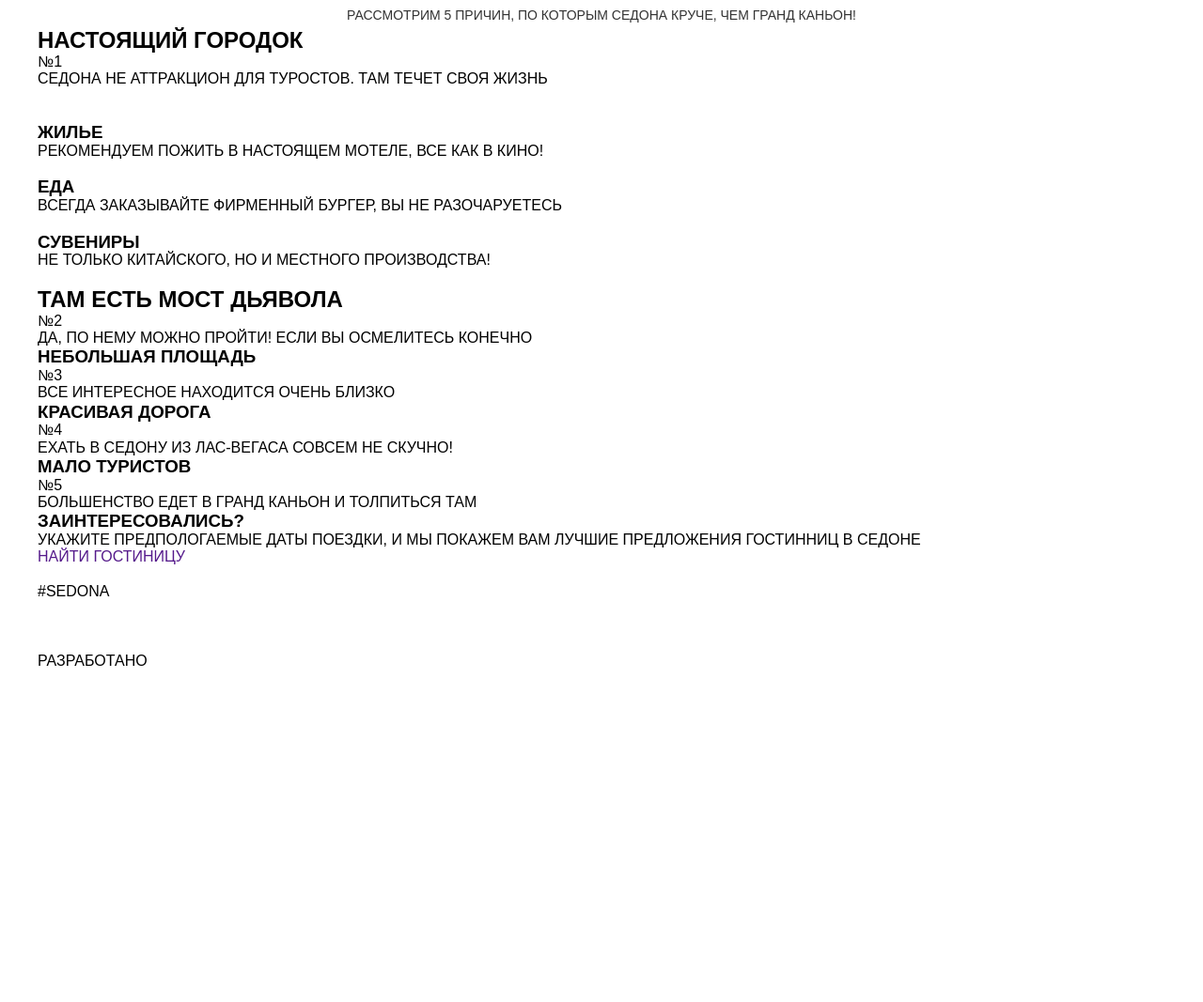
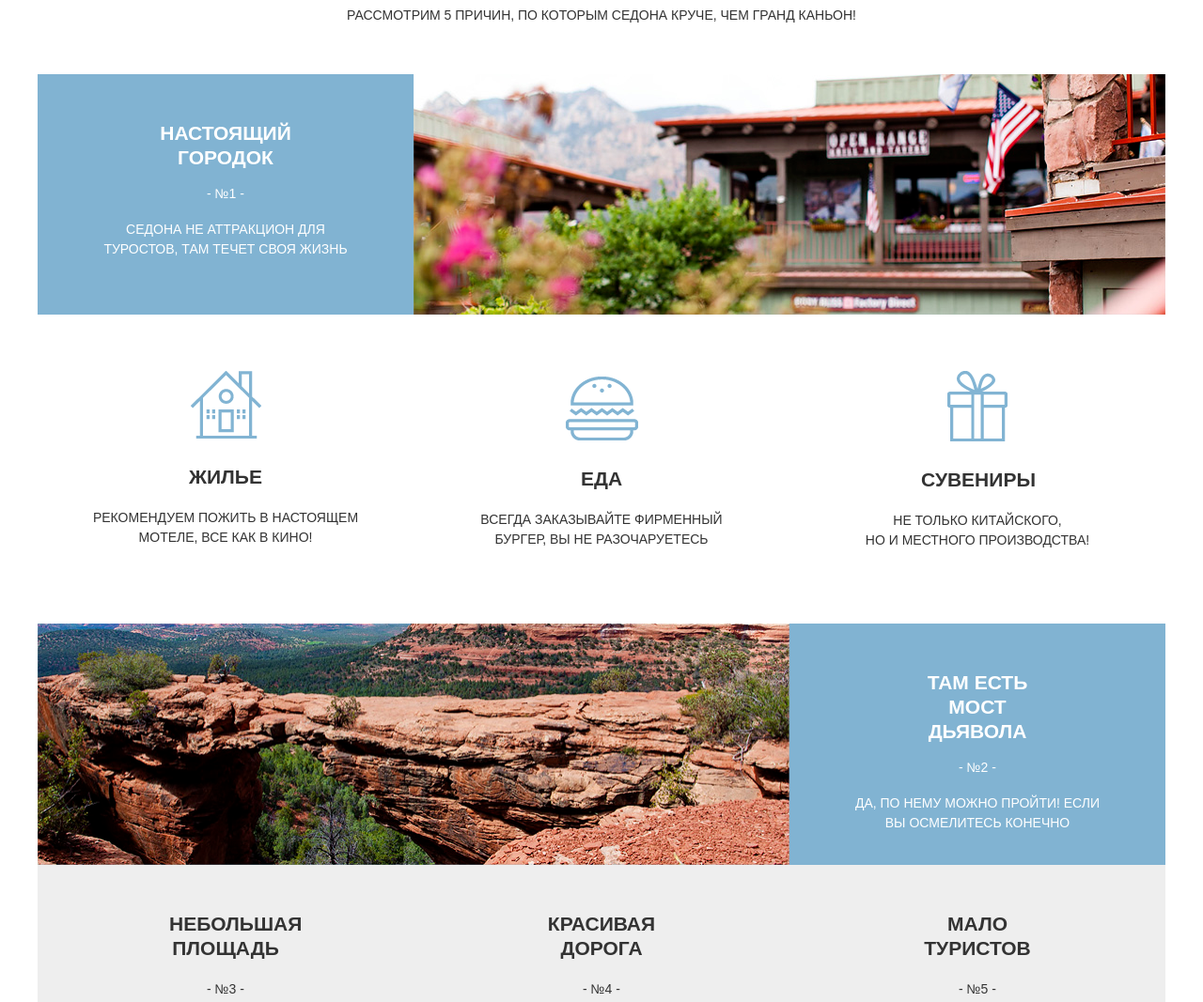
Before and after one commit to AdelRomeo/SedonaM, a website: page index.html in a window 1280 px wide. Shown: the part 736-1803 px from the top of the page at 94% size. Before the commit the page ends 1449 px from the top, so only its background shows below. Drawn offline with Linux system fonts and the light colour scheme.

Commit message:
закончил верстку основной части главной страницы

```diff
--- a/index.html
+++ b/index.html
@@ -24,56 +24,56 @@
 			<h1 class="main-sedona--title">СЕДОНА - НЕБОЛЬШОЙ ГОРОДОК В АРИЗОНЕ, ЗАСЛУЖИВАЮЩИЙ БОЛЬШЕГО!</h1>
 			<p class="main-sedona--description">РАССМОТРИМ 5 ПРИЧИН, ПО КОТОРЫМ СЕДОНА КРУЧЕ, ЧЕМ ГРАНД КАНЬОН!</p>
 		</div>
-		<section class="advantages1">
-			<div>
-				<div>
+		<section class="advantages 2">
+			<div class="advantages--natural-city">
+				<div class="advantages--item__all">
 					<h2>НАСТОЯЩИЙ ГОРОДОК</h2>
-					<span>№1</span>
-					<p>СЕДОНА НЕ АТТРАКЦИОН ДЛЯ ТУРОСТОВ. ТАМ ТЕЧЕТ СВОЯ ЖИЗНЬ</p>
+					<span>- №1 -</span>
+					<p>СЕДОНА НЕ АТТРАКЦИОН ДЛЯ ТУРОСТОВ, ТАМ ТЕЧЕТ СВОЯ ЖИЗНЬ</p>
 				</div>
-				<img src="" class="advantages--first-logo">
+				<img src="css/img/photo-city@1x.png" class="advantages--logo__first">
 			</div>
-			<ul class="advantages--list-item">
-				<li class="advantages--list">
-					<img src="" class="advantages--logo">
+			<ul class="advantages--list">
+				<li class="advantages--list-item">
+					<img src="css/img/icon-house.png" class="advantages--logo">
 					<h3 class="advantages--title">ЖИЛЬЕ</h3>
 					<p class="advantages--description">РЕКОМЕНДУЕМ ПОЖИТЬ В НАСТОЯЩЕМ МОТЕЛЕ, ВСЕ КАК В КИНО!</p>
 				</li>
 				<li class="advantages--list-item">
-					<img src="" class="advantages--logo">
+					<img src="css/img/icon-burger.png" class="advantages--logo advantages--logo__burg">
 					<h3 class="advantages--title">ЕДА</h3>
 					<p class="advantages--description">ВСЕГДА ЗАКАЗЫВАЙТЕ ФИРМЕННЫЙ БУРГЕР, ВЫ НЕ РАЗОЧАРУЕТЕСЬ</p>
 				</li>
 				<li class="advantages--list-item">
-					<img src="" class="advantages--logo">
+					<img src="css/img/icon-gift.png" class="advantages--logo">
 					<h3 class="advantages--title">СУВЕНИРЫ</h3>
-					<p class="advantages--description">НЕ ТОЛЬКО КИТАЙСКОГО, НО И МЕСТНОГО ПРОИЗВОДСТВА!</p>
+					<p class="advantages--description">НЕ ТОЛЬКО КИТАЙСКОГО,<br> НО И МЕСТНОГО ПРОИЗВОДСТВА!</p>
 				</li>
 			</ul>
 		</section>
-		<section class="advantages2">
-			<div>
-				<div>
-					<img src="" class="advantages--last-logo">
-					<h2>ТАМ ЕСТЬ МОСТ ДЬЯВОЛА</h2>
-					<span>№2</span>
+		<section class="advantages">
+			<div class="advantages--natural-city">
+				<img src="css/img/photo-bridge@1x.png" class="advantages--logo__first">
+				<div class="advantages--item__all">
+					<h2>ТАМ ЕСТЬ<br> МОСТ ДЬЯВОЛА</h2>
+					<span>- №2 -</span>
 					<p>ДА, ПО НЕМУ МОЖНО ПРОЙТИ! ЕСЛИ ВЫ ОСМЕЛИТЕСЬ КОНЕЧНО</p>
 				</div>
 			</div>
-			<ul class="advantages--list-item">
-				<li class="advantages--list">
+			<ul class="advantages--list">
+				<li class="advantages--item__all  advantages--item__last">
 					<h3 class="advantages--title">НЕБОЛЬШАЯ ПЛОЩАДЬ</h3>
-					<span>№3</span>
+					<span>- №3 -</span>
 					<p class="advantages--description">ВСЕ ИНТЕРЕСНОЕ НАХОДИТСЯ ОЧЕНЬ БЛИЗКО</p>
 				</li>
-				<li class="advantages--list-item">
+				<li class="advantages--item__all advantages--item__last">
 					<h3 class="advantages--title">КРАСИВАЯ ДОРОГА</h3>
-					<span>№4</span>
+					<span>- №4 -</span>
 					<p class="advantages--description">ЕХАТЬ В СЕДОНУ ИЗ ЛАС-ВЕГАСА СОВСЕМ НЕ СКУЧНО!</p>
 				</li>
-				<li class="advantages--list-item">
+				<li class="advantages--item__all  advantages--item__last">
 					<h3 class="advantages--title">МАЛО ТУРИСТОВ</h3>
-					<span>№5</span>
+					<span>- №5 -</span>
 					<p class="advantages--description">БОЛЬШЕНСТВО ЕДЕТ В ГРАНД КАНЬОН И ТОЛПИТЬСЯ ТАМ</p>
 				</li>
 			</ul>
--- a/src/styles/advantages1.scss
+++ b/src/styles/advantages1.scss
@@ -0,0 +1,88 @@
+@media (min-width: 800px) {
+
+	.advantages{
+		width: 1200px;
+		margin-top: 50px;
+	}
+
+	.advantages--natural-city{
+		display: flex;
+		max-height: 257px;
+		&__last{
+			padding-top: -10px;
+		}
+	}
+
+	.advantages--item__all{
+		padding-top: 50px;
+		padding-bottom: 59px;
+		font-family: $main-font;
+		background-color: $btn-color;
+		width: 400px;
+		color: $col-f-bb;
+		& h2{
+			@include title-style;
+			@include margin-auto;
+			width: 152px;
+			margin-bottom: 15px;
+		}
+		& span{
+			margin-bottom: 17px;
+			@include desc-style;
+		}
+		& p{
+			@include margin-auto;
+			@include desc-style;
+			width: 270px;
+		}
+	}
+
+	.advantages--logo__first{
+		background-color: $btn-color;
+		width: 800px;
+	}
+
+	.advantages--list{
+		display: flex;
+	}
+
+	.advantages--list-item{
+		width: 400px;
+		background-color: $main-color;
+		padding-top: 60px;
+		padding-bottom: 28px;
+	}
+
+	.advantages--logo{
+		display: block;
+		vertical-align: bottom;
+		@include margin-auto;
+		margin-bottom: 28px;
+		&__burg{
+			margin-top: 6px;
+		}
+	}
+
+	.advantages--title{
+		@include margin-auto;
+		@include title-style;
+		max-width: 120px;
+		margin-bottom: 20px;
+		color: $desc;
+	}
+
+	.advantages--description{
+		@include desc-style;
+		@include margin-auto;
+		width: 300px;
+		color: $desc;
+	}
+
+	.advantages--item__last{
+		background-color: $list-color;
+		& span{
+		 color: $desc;
+		}
+	}
+
+}
--- a/src/styles/global.scss
+++ b/src/styles/global.scss
@@ -1,7 +1,9 @@
 $main-font: PT Sans, Arial, sans-serif;
 $main-color: #FFFFFF; /*белый*/
-$list-color: #EEEEEE; /*серый*/
+$list-color: #EEEEEE; /*серый. background ласт блоков*/
 $btn-color: #81B3D2; /*голубой*/
+$col-f-bb: #ffffff; /*цвет для текста голубых блоков*/
+$desc: #333333; /*цвет текста белыx блоков*/
 
 
 *{
@@ -10,3 +12,11 @@ $btn-color: #81B3D2; /*голубой*/
 	padding: 0;
 	margin: 0;
 }
+
+span{
+	display: block;
+}
+
+h1,h2,h3,h4,span,p{
+	text-align: center;
+}
--- a/src/styles/greetings.scss
+++ b/src/styles/greetings.scss
@@ -6,11 +6,7 @@
 
 	.main-sedona--title{
 		@include margin-auto;
-		font-family: $main-font;
-		font-weight: bold;
-		font-size: 21px;
-		line-height: 26px;
-		text-align: center;
+		@include title-style;
 		width: 450px;
 		margin-top: 0;
 		margin-bottom: 30px;
--- a/src/styles/mixins.scss
+++ b/src/styles/mixins.scss
@@ -2,3 +2,18 @@
 	margin-left: auto;
 	margin-right: auto;
 }
+
+@mixin title-style{
+	font-family: $main-font;
+	font-weight: bold;
+	font-size: 21px;
+	line-height: 26px;
+	text-align: center;
+}
+
+@mixin desc-style{
+	font-family: $main-font;
+	font-size: 14px;
+	line-height: 21px;
+	text-align: center;
+}
```
Also changed, not shown: css/img/photo-bridge@1x.png (added), css/img/photo-city@1x.png (added), css/styles/style.css, src/img/photo-bridge@1x.png (added), src/img/photo-city@1x.png (added), 1 other file.
